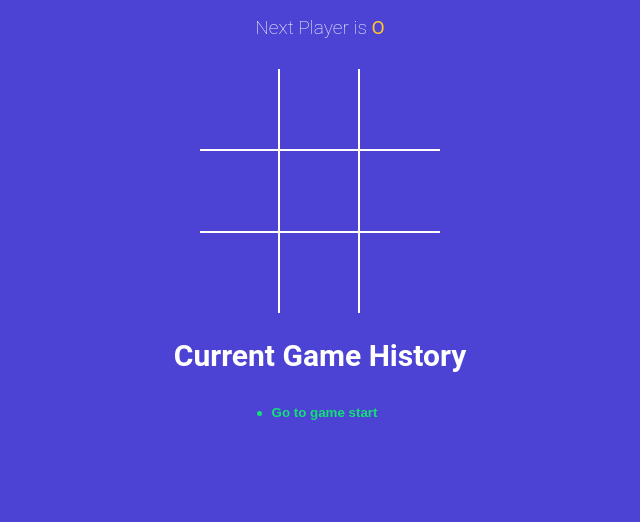
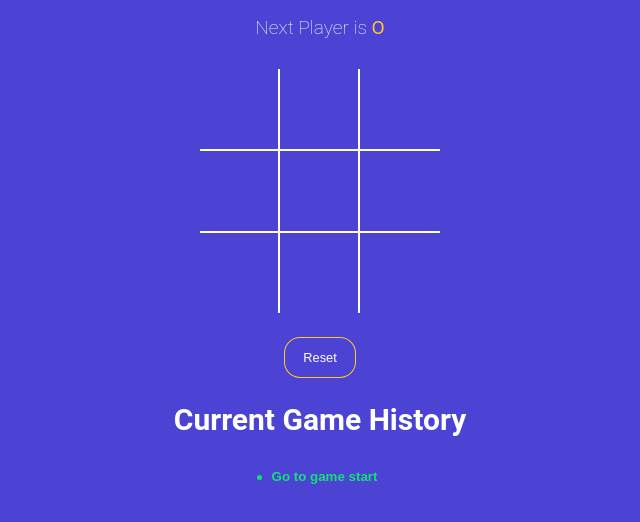
Before and after one commit to ArunShresthaa/Tic-Tac-Toe, a React (Vite) app: page / in a window 1280 px wide. Shown: the top 522 px of the page, without its empty margins (320-960 px from the left). Built offline with nearby package versions, Linux system fonts and the light colour scheme.

Commit message:
add btn reset

```diff
--- a/src/App.jsx
+++ b/src/App.jsx
@@ -4,11 +4,12 @@ import { calculateWinner } from './winner';
 import Board from './components/Board';
 import StatusMessage from './components/StatusMessage';
 import History from './components/History';
+import Reset from './components/Reset';
+
+const NEW_GAME = [{ squares: Array(9).fill(null), isXNext: false }];
 
 function App() {
-  const [history, setHistory] = useState([
-    { squares: Array(9).fill(null), isXNext: false },
-  ]);
+  const [history, setHistory] = useState(NEW_GAME);
   const [currentMove, setcurrentMove] = useState(0);
 
   const gamingBoard = history[currentMove];
@@ -53,6 +54,11 @@ function App() {
     setcurrentMove(move);
   };
 
+  const resetGame = () => {
+    setHistory(NEW_GAME);
+    setcurrentMove(0);
+  };
+
   return (
     <div className="app">
       <StatusMessage winner={winner} gamingBoard={gamingBoard} />
@@ -60,6 +66,7 @@ function App() {
         squares={gamingBoard.squares}
         handleSquareClick={handleSquareClick}
       />
+      <Reset resetGame={resetGame} winner={winner} />
       <History history={history} moveTo={moveTo} currentMove={currentMove} />
     </div>
   );
--- /dev/null
+++ b/src/components/Reset.jsx
@@ -0,0 +1,12 @@
+const Reset = ({ resetGame, winner }) => {
+  return (
+    <button
+      className={`btn-reset ${winner ? 'active' : ''}`}
+      onClick={() => resetGame()}
+    >
+      Reset
+    </button>
+  );
+};
+
+export default Reset;
```
